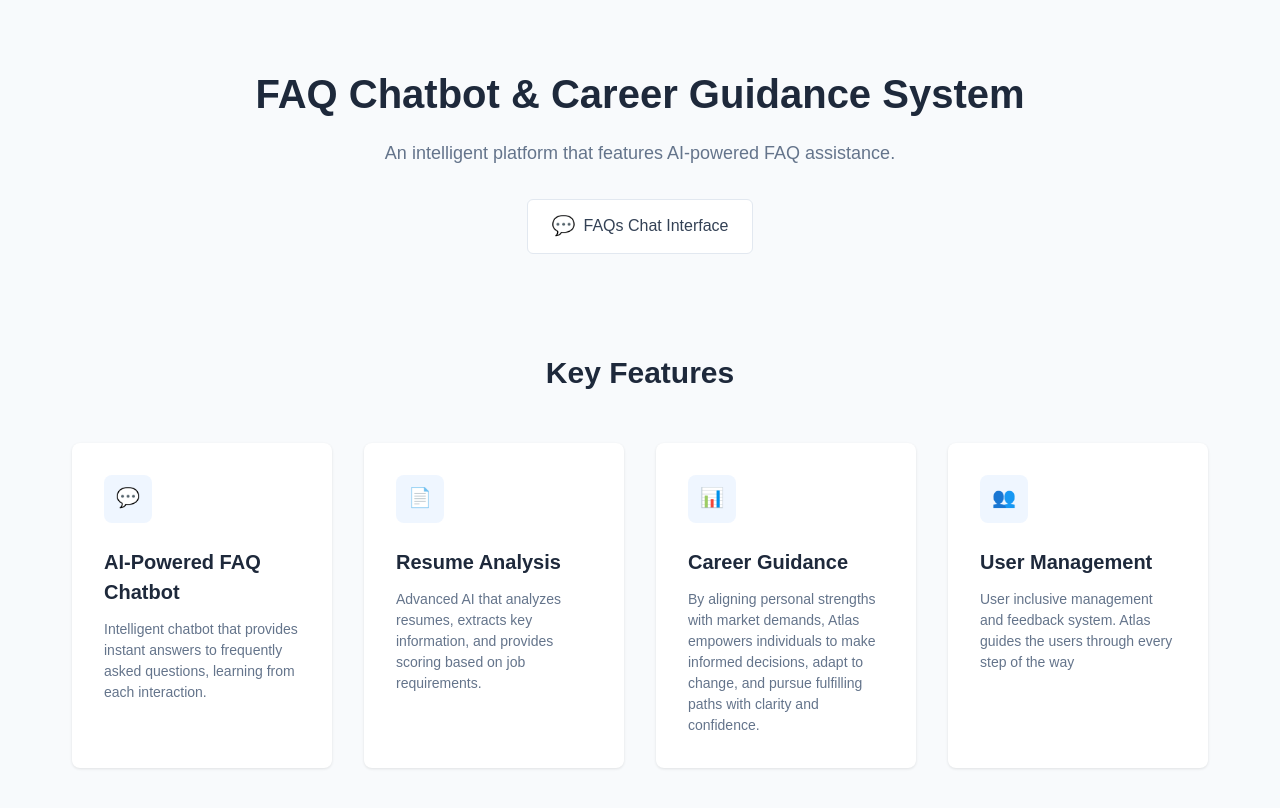
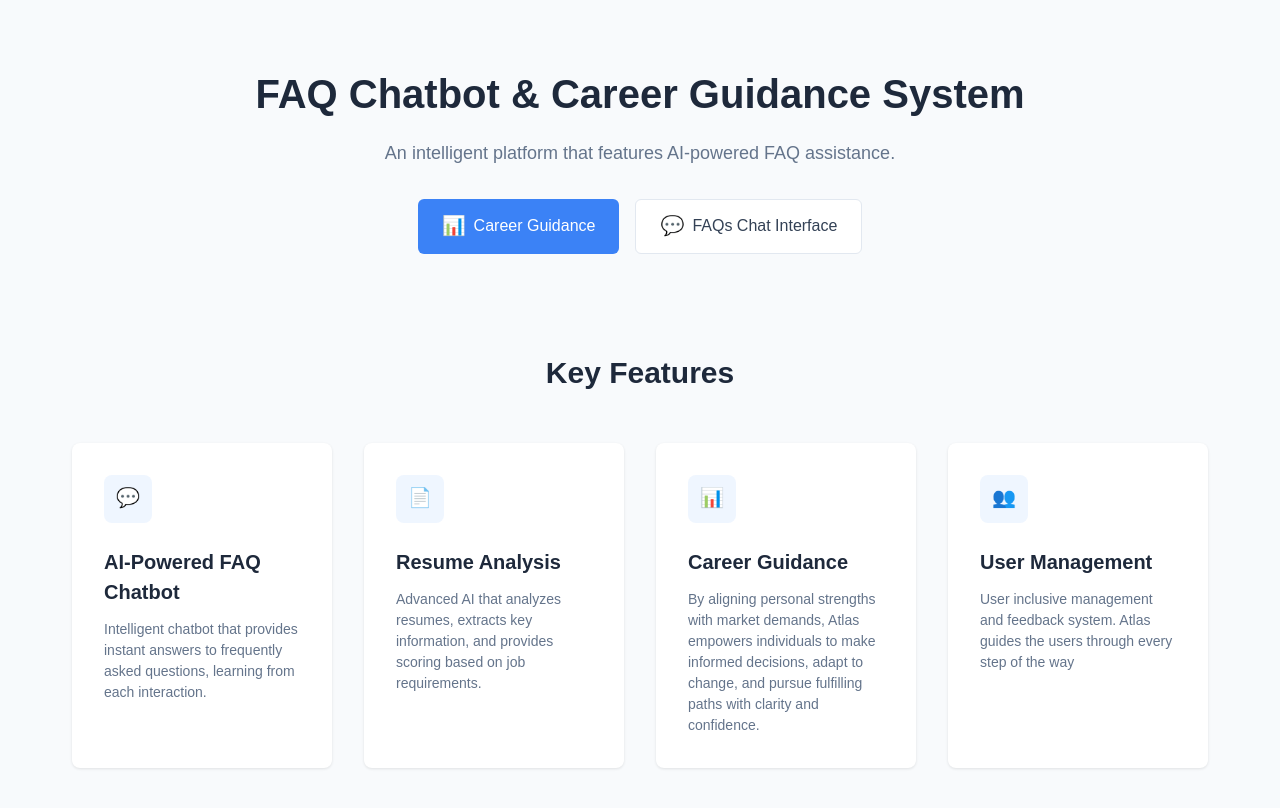
Before and after one commit to Pellumi/atlas-client, a React app: page / in a window 1280 px wide. Shown: the top 808 px of the page. Built offline with nearby package versions, Linux system fonts and the light colour scheme; the HTML template or start-up script is replaced by a standard one.

Commit message:
Update Home.jsx

```diff
--- a/src/components/Home.jsx
+++ b/src/components/Home.jsx
@@ -19,6 +19,14 @@ const Home = () => {
             An intelligent platform that features AI-powered FAQ assistance.
           </p>
           <div className="home-actions">
+            <Link
+              to="/resume-guidance"
+              className="primary-button"
+              onClick={() => handleCareer()}
+            >
+              <span className="icon-chart"></span>
+              <span>Career Guidance</span>
+            </Link>
             <Link
               to="/chat"
               className="secondary-button"
```
